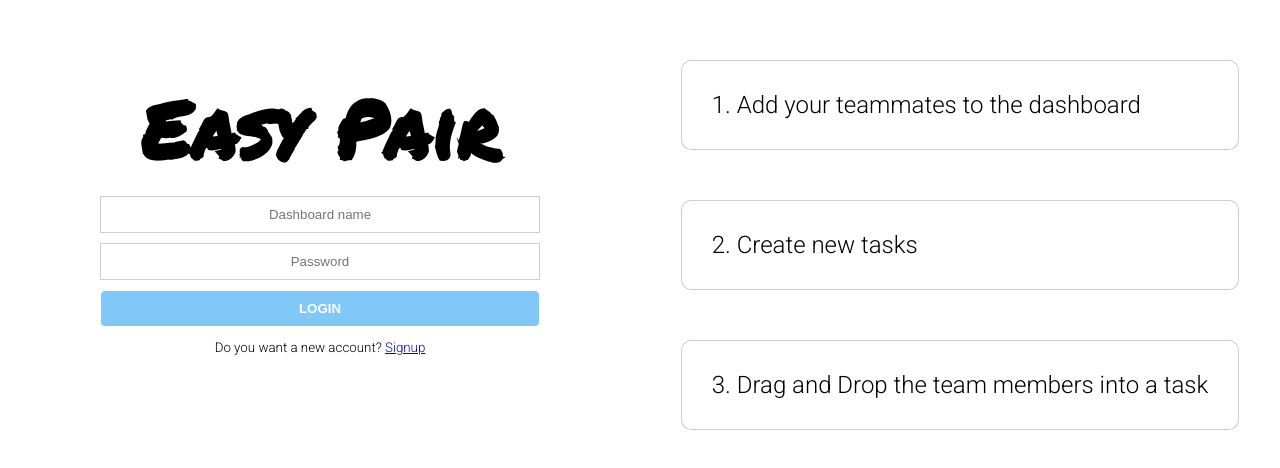
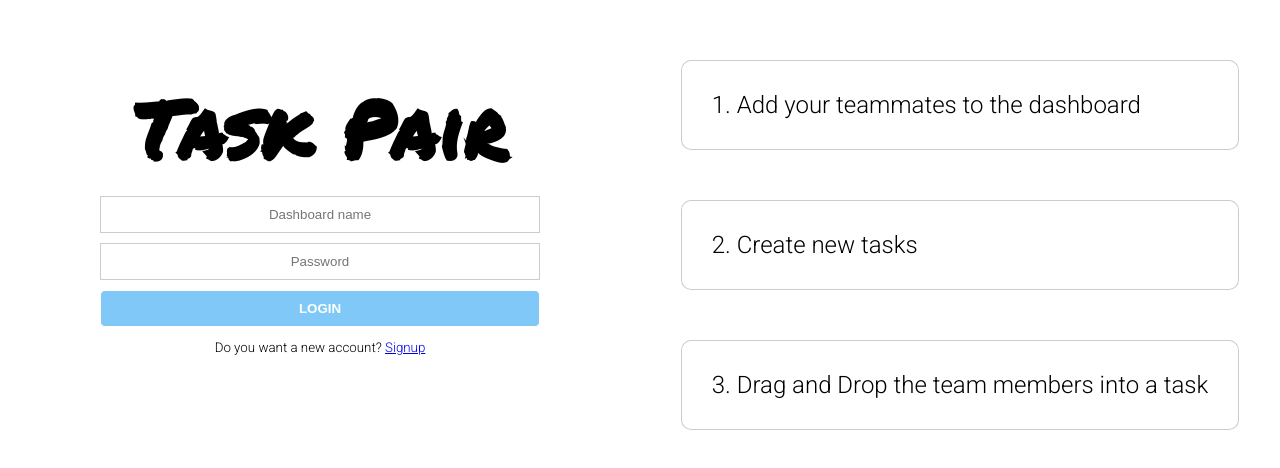
Before and after one commit to getellez/pairing-platform-ui, a React (Vite) app: page /login in a window 1280 px wide. Shown: the part 180-648 px from the top of the page. Built offline with nearby package versions, Linux system fonts and the light colour scheme.

Commit message:
Update APP_NAME

```diff
--- a/src/pages/Login/Login.jsx
+++ b/src/pages/Login/Login.jsx
@@ -4,6 +4,7 @@ import { sendApiRequest } from '../../utils/client';
 import { urls } from '../../config/urls';
 
 import './Login.css'
+import { APP_NAME } from '../../utils/constants';
 
 export const Login = () => {
   const [errorMessage, setErrorMessage] = useState('')
@@ -43,7 +44,7 @@ export const Login = () => {
       <div className="Login__column-left">
         <div className="Login__container-left">
 
-          <h1 className='Login__title'>Easy Pair</h1>
+          <h1 className='Login__title'>{APP_NAME}</h1>
           <form onSubmit={handleLogin}>
             <div className='Login__input-container'>
               <input
--- a/src/pages/Signup/Signup.jsx
+++ b/src/pages/Signup/Signup.jsx
@@ -45,7 +45,7 @@ export const Signup = () => {
       <div className="Signup__container-left">
         <div className="Signup__form-container">
           <form action="post" className="Signup__form" onSubmit={handleSignup}>
-            <h1 className='Signup__title'>Easy Pair</h1>
+            <h1 className='Signup__title'>{APP_NAME}</h1>
             <div className='Signup__input-container'>
               <input
                   className="Signup__input"
--- a/src/utils/constants.js
+++ b/src/utils/constants.js
@@ -1 +1 @@
-export const APP_NAME = 'Easy Pair'
+export const APP_NAME = 'Task Pair'
```
Also changed, not shown: 2 other files (tests, documents, lock files or other folders).
